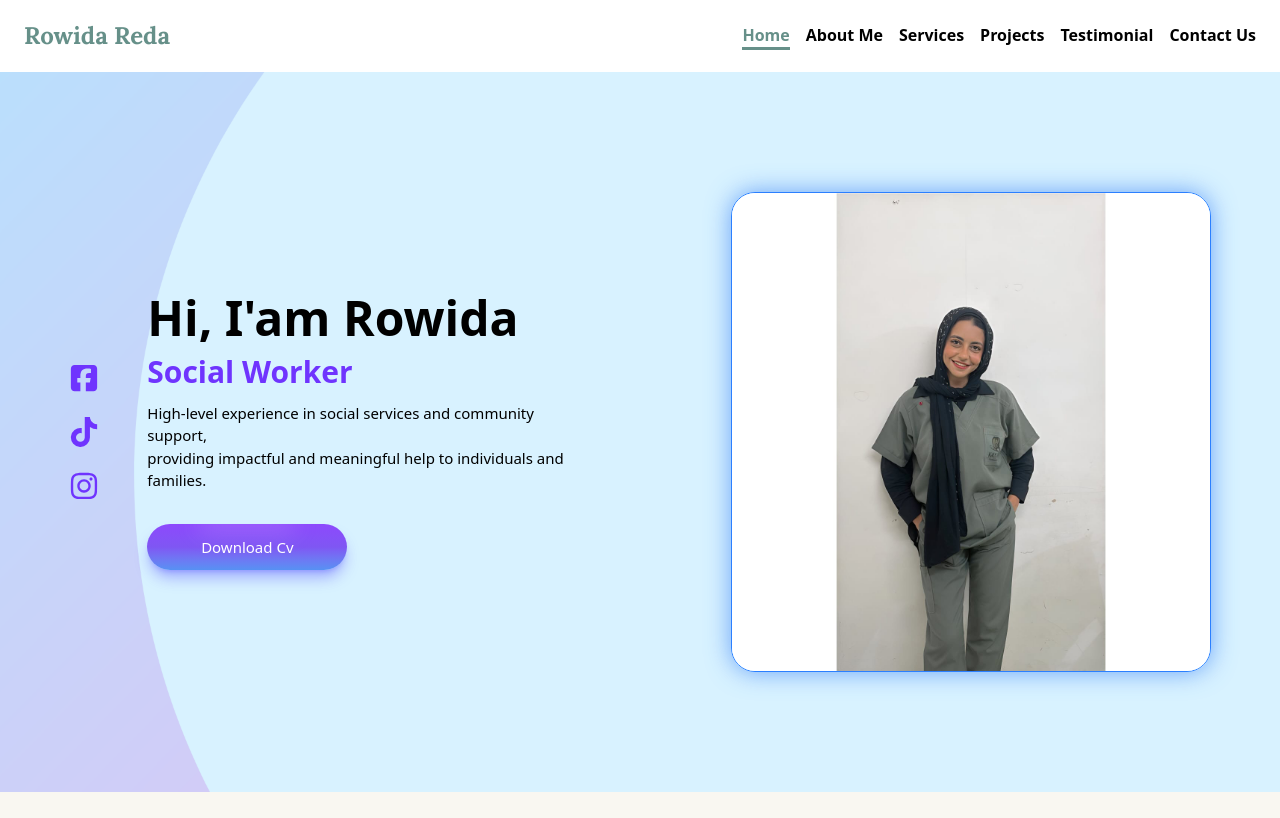
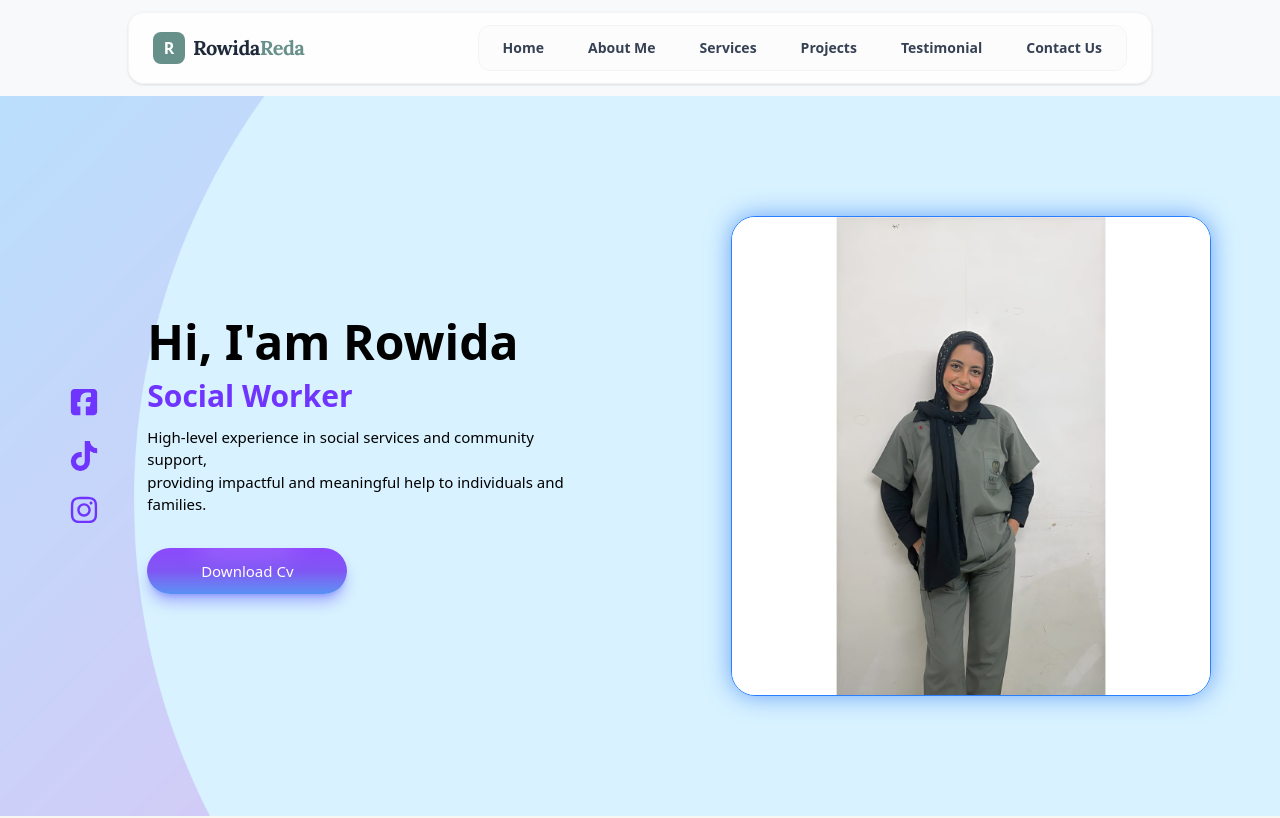
Before and after one commit to mohamed-2022005/portfolio-Rowida, a React (Vite) app: page / in a window 1280 px wide. Shown: the top 818 px of the page. Built offline with nearby package versions, Linux system fonts and the light colour scheme.

Commit message:
Initial commit

```diff
--- a/src/compnents/Navbar.jsx
+++ b/src/compnents/Navbar.jsx
@@ -1,87 +1,87 @@
 import { useState } from "react";
-import { FiAlignRight } from "react-icons/fi";
+import { FiMenu, FiX } from "react-icons/fi";
 
 export default function Navbar() {
   const [showMenu, setShowMenu] = useState(false);
 
-  const nav = "hover:border-b-3 border-b-[#669089] transition duration-250";
-
-  // دالة لإغلاق القائمة عند الضغط على رابط
-  const handleLinkClick = () => setShowMenu(false);
+  const navLinks = [
+    { name: "Home", href: "#" },
+    { name: "About Me", href: "#about" },
+    { name: "Services", href: "#Services" },
+    { name: "Projects", href: "#projects" },
+    { name: "Testimonial", href: "#Testimonial" },
+    { name: "Contact Us", href: "#Contact" },
+  ];
 
   return (
-    <div className="container flex justify-between items-center mx-auto py-5 px-6 relative">
+    <header className="sticky top-0 z-50 w-full px-4 py-3 bg-[#f8f9fa]">
 
-      {/* logo */}
-      <div>
-        <h1 className="font-rowida font-bold text-2xl text-[#669089]">Rowida Reda</h1>
-      </div>
+      {/* Navbar الأساسي */}
+      <nav className="mx-auto max-w-5xl bg-white/80 backdrop-blur-md border border-gray-100 shadow-sm rounded-2xl px-6 py-3 transition-all duration-300">
+        <div className="flex justify-between items-center">
 
-      {/* Navbar for large screens */}
-      <nav className="hidden lg:flex gap-4 font-bold">
-        <a className="text-[#669089] border-b-3 border-b-[#669089]" href="#">
-          Home
-        </a>
-        <a className={nav} href="#about">
-          About Me
-        </a>
-        <a className={nav} href="#Services">
-          Services
-        </a>
-        <a className={nav} href="#projects">
-          Projects
-        </a>
-        <a className={nav} href="#Testimonial">
-          Testimonial
-        </a>
-        <a className={nav} href="#Contact">
-          Contact Us
-        </a>
+          <div className="flex items-center gap-2">
+            <div className="w-8 h-8 bg-[#669089] rounded-lg flex items-center justify-center text-white font-bold">R</div>
+            <h1 className="font-rowida font-bold text-xl text-gray-800 tracking-tight">
+              Rowida<span className="text-[#669089]">Reda</span>
+            </h1>
+          </div>
+
+          <div className="hidden lg:flex items-center gap-1 bg-gray-50/50 p-1 rounded-xl border border-gray-100">
+            {navLinks.map((link) => (
+              <a key={link.name} href={link.href} className="px-5 py-2 text-sm font-semibold text-gray-700 hover:text-[#669089] hover:bg-white rounded-lg transition-all duration-200">
+                {link.name}
+              </a>
+            ))}
+          </div>
+
+          <button onClick={() => setShowMenu(true)} className="lg:hidden p-2 text-[#669089]">
+            <FiMenu size={26} />
+          </button>
+        </div>
       </nav>
 
-      {/* Hamburger icon for mobile */}
-      <FiAlignRight
-        className="text-2xl block lg:hidden cursor-pointer"
-        onClick={() => setShowMenu(!showMenu)}
+      {/* Overlay - خليته أغمق شوية عشان يبرز المنيو */}
+      <div
+        className={`fixed inset-0 bg-black/20 backdrop-blur-[4px] lg:hidden transition-opacity duration-500 z-[60] ${showMenu ? "opacity-100" : "opacity-0 pointer-events-none"}`}
+        onClick={() => setShowMenu(false)}
       />
 
-      {/* Overlay خلفية معتمة لما القائمة مفتوحة */}
-      {showMenu && (
-        <>
-          <div
-            className="fixed inset-0  z-10"
+      {/* Side Menu - التصميم الجديد "Floating Card" */}
+      <div className={`fixed top-4 right-4 bottom-4 w-[260px] bg-white/90 backdrop-blur-2xl lg:hidden transform transition-all duration-500 ease-[cubic-bezier(0.4,0,0.2,1)] z-[70] p-8 shadow-2xl rounded-3xl flex flex-col border border-white/20 ${showMenu ? "translate-x-0 opacity-100" : "translate-x-full opacity-0"}`}>
+
+        {/* زرار الإغلاق - خليته شيك في الزاوية */}
+        <div className="flex justify-end">
+          <button
             onClick={() => setShowMenu(false)}
-          ></div>
+            className="p-3 bg-gray-100/50 rounded-2xl text-gray-600 hover:bg-red-50 hover:text-red-500 transition-all"
+          >
+            <FiX size={22} />
+          </button>
+        </div>
 
-          <nav className="fixed top-0 left-0 right-0 bg-white shadow-md flex flex-col items-center py-4 gap-4 font-bold lg:hidden z-20">
+        {/* Links - محاذاتها في النص وشكلها أهدى */}
+        <nav className="flex flex-col gap-4 mt-12 items-center">
+          {navLinks.map((link, i) => (
             <a
-              className="text-[#669089] border-b-3 border-b-[#669089]"
-              href="#"
-              onClick={handleLinkClick}
+              key={link.name}
+              href={link.href}
+              onClick={() => setShowMenu(false)}
+              className="w-full text-center py-3 text-lg font-bold text-gray-700 hover:text-[#669089] hover:bg-[#669089]/5 rounded-xl transition-all"
+              style={{ transitionDelay: `${showMenu ? i * 40 : 0}ms` }}
             >
-              Home
+              {link.name}
             </a>
-            <a className={nav} href="#about" onClick={handleLinkClick}>
-              About Me
-            </a>
-            <a className={nav} href="#Services" onClick={handleLinkClick}>
-              Services
-            </a>
-            <a className={nav} href="#projects" onClick={handleLinkClick}>
-              Projects
-            </a>
-            <a className={nav} href="#Testimonial" onClick={handleLinkClick}>
-              Testimonial
-            </a>
-            <a className={nav} href="#Contact" onClick={handleLinkClick}>
-              Contact Us
-            </a>
+          ))}
+        </nav>
 
-
-          </nav>
-
-        </>
-      )}
-    </div>
+        {/* Footer التحتاني شيك وهادي */}
+        <div className="mt-auto pt-6 text-center">
+           <p className="text-[10px] font-black text-[#669089]/60 uppercase tracking-[0.2em]">
+             © 2026 ROWIDA REDA
+           </p>
+        </div>
+      </div>
+    </header>
   );
 }
```
